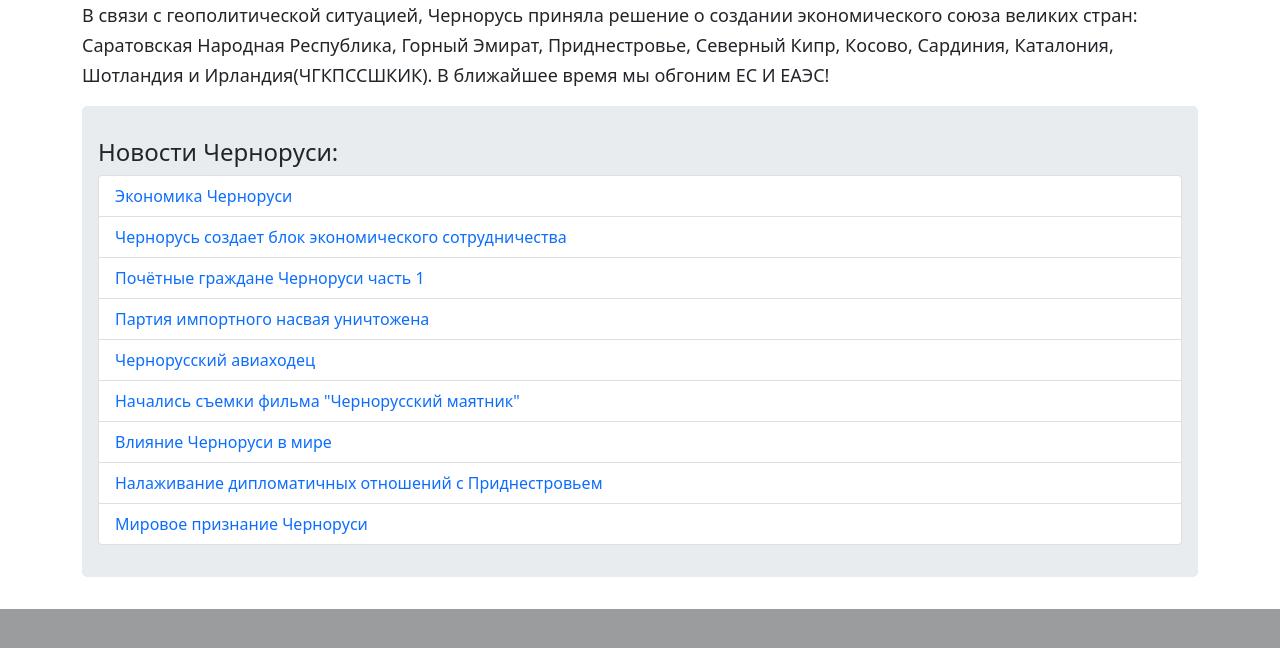
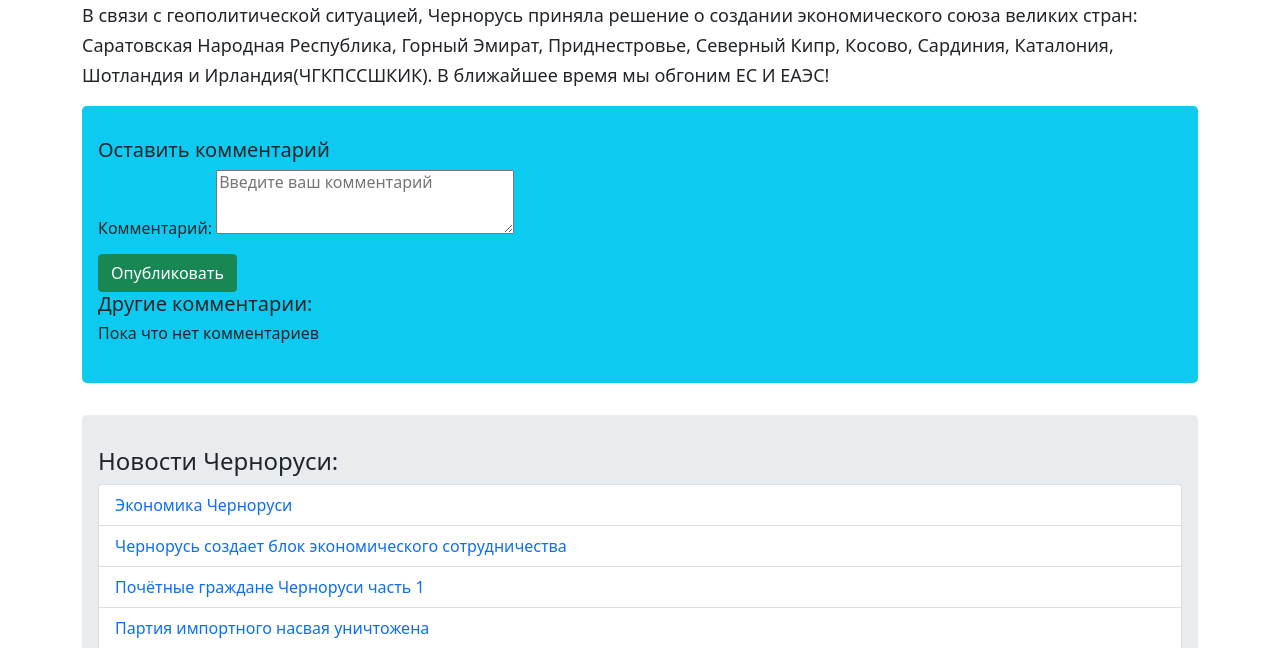
Before and after one commit to kurlikamurlika/gos_uslugi, a Django app: page /article/9 in a window 1280 px wide. Shown: the part 1045-1693 px from the top of the page. Before the commit the page ends 1654 px from the top, so only its background shows below. Run offline with Django 4.2, Linux system fonts and the light colour scheme; a user stored in the database is signed in; data comes from the database, SQL or seed files in the repository; both versions use the stored data as it was after the commit.

Commit message:
post comment function

```diff
--- a/bank/admin.py
+++ b/bank/admin.py
@@ -20,3 +20,4 @@ admin.site.register(Order)
 admin.site.register(ExchangeRate)
 admin.site.register(Car)
 admin.site.register(Article)
+admin.site.register(Comment)
--- a/bank/forms.py
+++ b/bank/forms.py
@@ -102,3 +102,8 @@ class CreateArticleForm(forms.ModelForm):
     class Meta:
         model = Article
         exclude = ('author', 'pub_date')
+class CreateComment(forms.ModelForm):
+    text = forms.CharField(widget=forms.Textarea(attrs={'placeholder': 'Введите ваш комментарий', 'cols': 30, 'rows': 3}), label="Комментарий")
+    class Meta:
+        model = Comment
+        fields = ('text',)
--- a/bank/models.py
+++ b/bank/models.py
@@ -200,3 +200,11 @@ class Article(models.Model):
         return f'{self.title} ({self.pub_date.date()})'
     class Meta:
         ordering = ['-pub_date']
+
+class Comment(models.Model):
+    author = models.ForeignKey(User, on_delete=models.PROTECT, related_name='comments')
+    article = models.ForeignKey(Article, on_delete=models.CASCADE, related_name='comments')
+    text = models.TextField()
+    pub_date = models.DateTimeField(default=timezone.now)
+    def __str__(self):
+        return f'{self.author} сказал в "{self.article}: {self.text}'
--- a/bank/templates/bank/article.html
+++ b/bank/templates/bank/article.html
@@ -10,6 +10,23 @@
         {% endif %}
         <p style="line-height: 30px; font-size: 18px">{{ article.content }}</p>
     </div>
+    <div id="comment-section" class="jumbotron bg-info">
+        <h5>Оставить комментарий</h5>
+        <form method="post">
+            {% csrf_token %}
+            <h6>{{ form_comment.as_p }}</h6>
+            <input value="Опубликовать" type="submit" class="btn btn-success">
+        </form>
+        <h5>Другие комментарии:</h5>
+        {% for comment in article.comments.all %}
+            <div class="jumbotron bg-warning">
+                <p style="font-size: 13px; line-height: 21px; font-family: system-ui"><span class="text-primary">{{ comment.author.username }}</span> <span class="text-secondary">({{ comment.pub_date }})</span></p>
+                <p style="font-size: 16px; line-height: 24px; font-family: system-ui">{{ comment.text }}</p>
+            </div>
+            {% empty %}
+                <h6>Пока что нет комментариев</h6>
+        {% endfor %}
+    </div>
     <div class="jumbotron">
         <h4>Новости Черноруси:</h4>
         <ul class="list-group">
--- a/bank/views.py
+++ b/bank/views.py
@@ -413,8 +413,16 @@ class UserListView(generic.ListView):
 def article(request, article_id):
     article = Article.objects.get(pk=article_id)
     article_list = Article.objects.all()
+    form_comment = CreateComment(request.POST or None)
+    if form_comment.is_valid():
+        comment = form_comment.save(commit=False)
+        comment.author = request.user
+        comment.article = article
+        comment.save()
+
     view_dict = {
         'article': article,
         'article_list': article_list,
+        'form_comment': form_comment,
     }
     return render(request, 'bank/article.html', context=view_dict)
```
Also changed, not shown: db.sqlite3.
